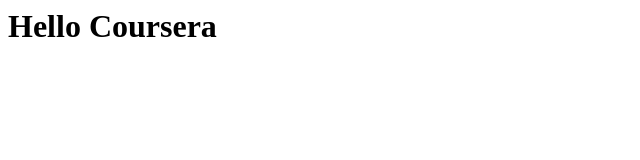
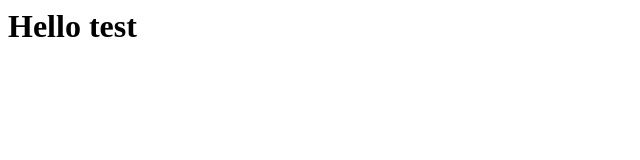
Before and after one commit to yagoruiz/co-htcsjs, a plain HTML site: page site/index.html in a window 1280 px wide. Shown: the whole page, without its empty margins (0-640 px from the left). Drawn offline with Linux system fonts and the light colour scheme.

Commit message:
small change

```diff
--- a/site/index.html
+++ b/site/index.html
@@ -1,10 +1,10 @@
 <html>
 <head>
-	<title>Hello Coursera</title>
+	<title>Hello test</title>
 </head>
 <body>
 
-<h1>Hello Coursera</h1>
+<h1>Hello test</h1>
 
 </body>
 </html>
```
